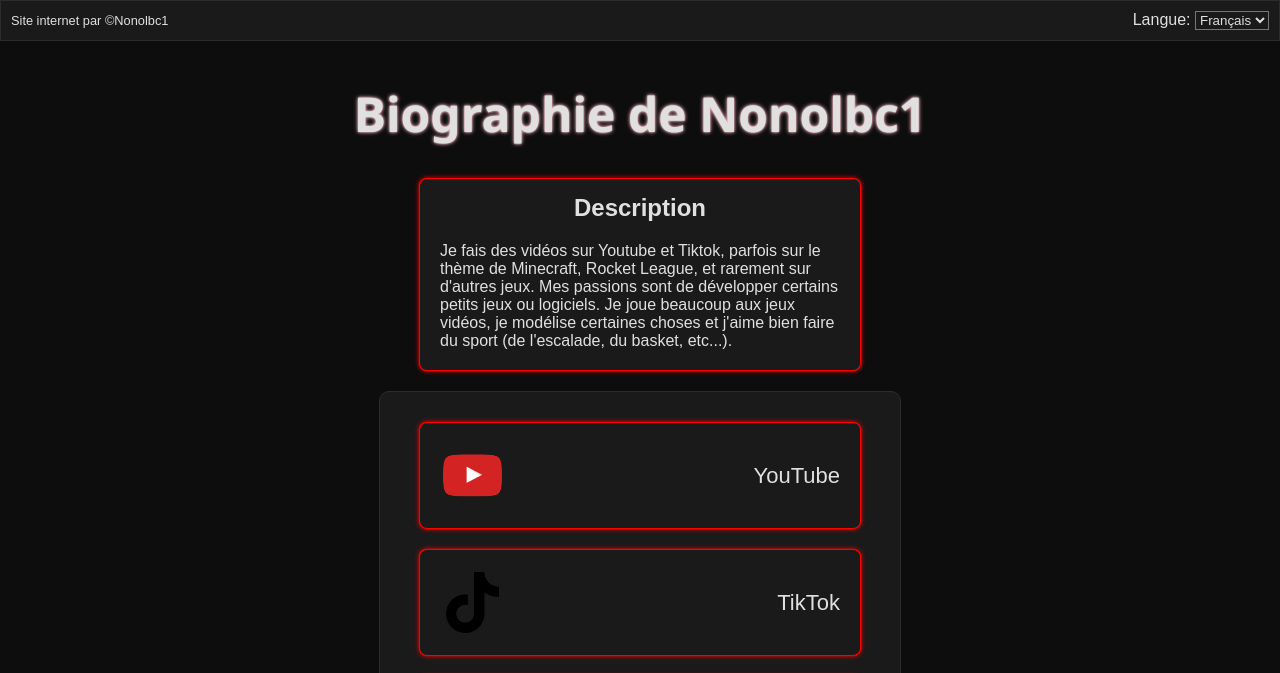
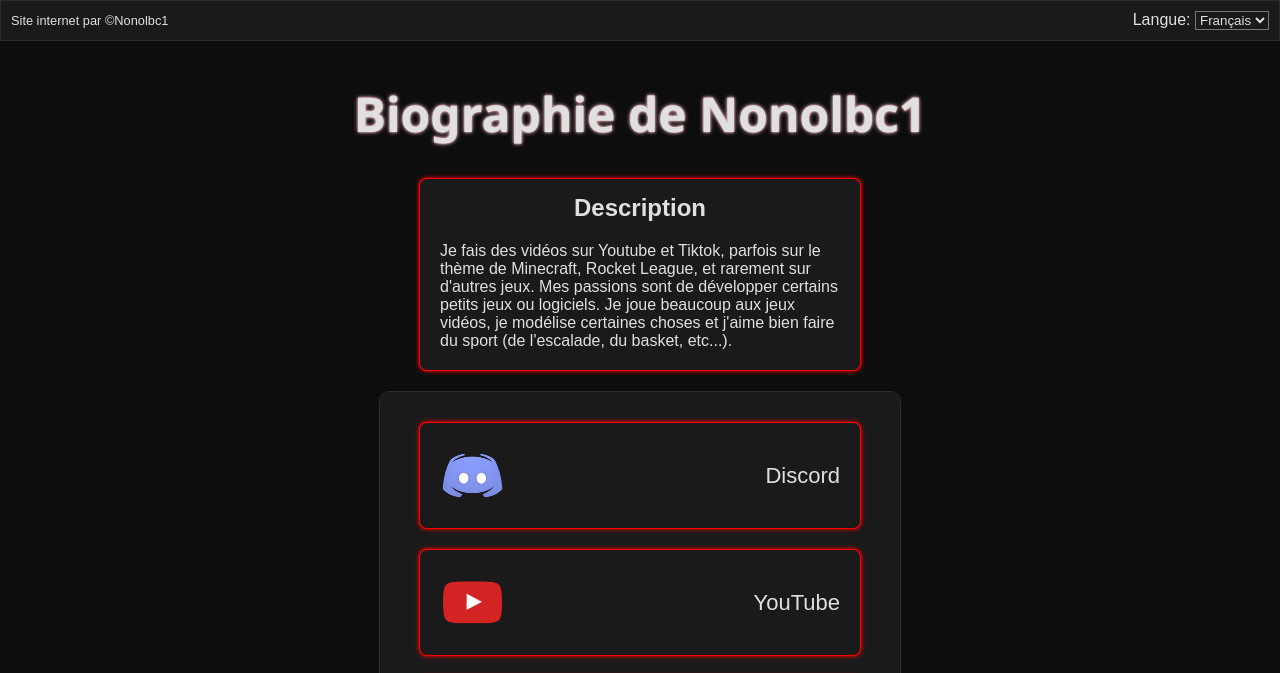
Before and after one commit to nonolbc1/biography_website, a plain HTML site: page index.html in a window 1280 px wide. Shown: the top 673 px of the page. Drawn offline with Linux system fonts and the light colour scheme.

Commit message:
Discord is added to the website
Add discord

```diff
--- a/index.html
+++ b/index.html
@@ -28,6 +28,10 @@
             </div>
 
             <div class="reseaux">
+                <a href="https://discord.gg/Fq3qAbGuDy" class="reseau" target="_blank">
+                    <img class="img" src="img/discord.png" alt="Discord">
+                    <span class="text">Discord</span>
+                </a>
                 <a href="https://www.youtube.com/@nonolbc1" class="reseau" target="_blank">
                     <img class="img" src="img/youtube.png" alt="YouTube">
                     <span class="text">YouTube</span>
```
Also changed, not shown: img/discord.png (added).
